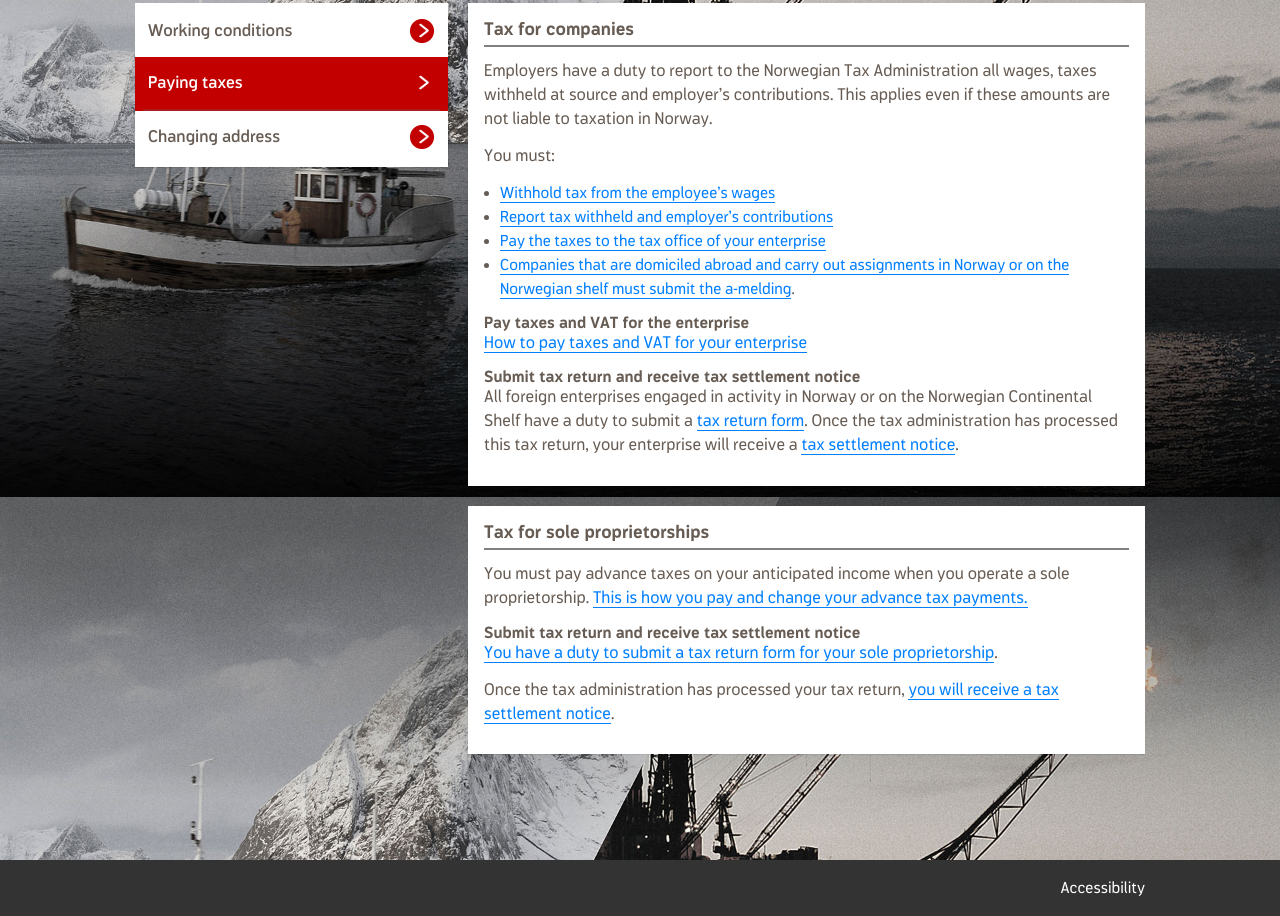
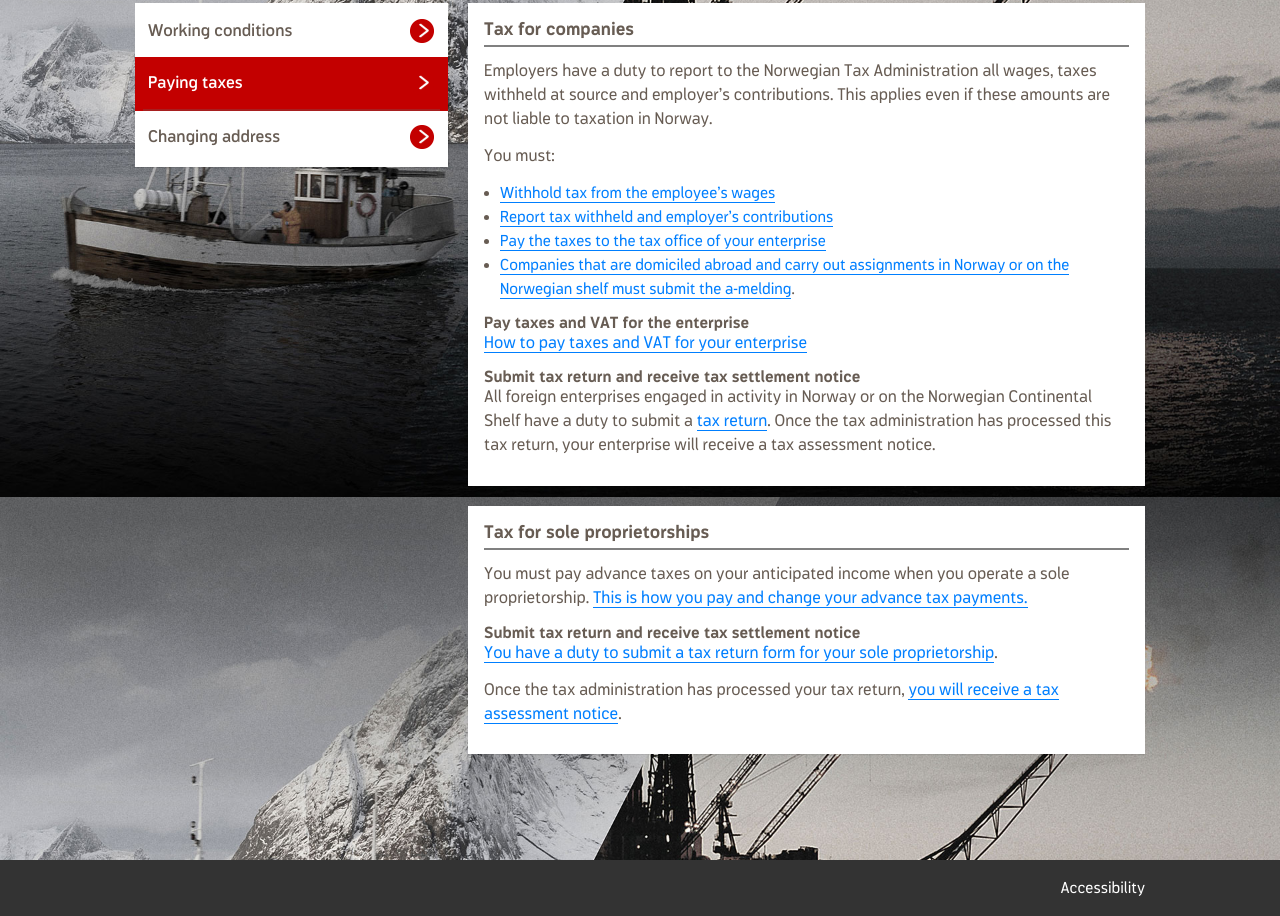
Before and after one commit to navikt/work-in-norway-legacy, a website: page static/site/en/Enterprise/Guide+for+providing+temporary+service+in+Norway/Operating/Paying+taxes.html in a window 1280 px wide. Shown: the part 303-1219 px from the top of the page. Drawn offline with Linux system fonts and the light colour scheme.

Commit message:
Update Paying+taxes.html
•	Lenken “Withold tax from the employee’s wages” må lede til As an employer, you are obliged to make withholding tax deductions - The Norwegian Tax Administration (skatteetaten.no)
•	Lenken “Report tax withheld and employer’s contributions” må lede til Foreign employers – reporting obligation in the a-melding - The Norwegian Tax Administration (skatteetaten.no)
•	Lenken “Pay the taxes to the tax office of your enterprise» må lede til Bank account numbers for the payment of taxes and duties - The Norwegian Tax Administration (skatteetaten.no)
•	Fjern teksten “Pay taxes and VAT for the enterprise. How to pay taxes and VAT for your enterprise”
•	Lenketeksten “tax return form” må endres til « tax return» og lede til Submitting a tax return for a company - The Norwegian Tax Administration (skatteetaten.no)
•	Lenketeksten «Tax settlement notice” må endres til «Tax assessment notice» og lenken må fjernes
•	Lenken «You have a duty to submit a tax return for your sole proprietorship” bør lede til The tax return for sole proprietorships - The Norwegian Tax Administration (skatteetaten.no)
•	Lenketeksten «you will receive a tax settlement notice” må endres til “you will receive a tax assessment notice” og lede til View your tax assessment - for self-employed persons - The Norwegian Tax Administration (skatteetaten.no)

```diff
--- a/static/site/en/Enterprise/Guide+for+providing+temporary+service+in+Norway/Operating/Paying+taxes.html
+++ b/static/site/en/Enterprise/Guide+for+providing+temporary+service+in+Norway/Operating/Paying+taxes.html
@@ -243,7 +243,7 @@
                             <ul>
                                 <li>
                                     <a
-                                        href="https://www.skatteetaten.no/en/business-and-organisation/foreign/foreign-companies/employer/tax-deduction-cards/?nav-veiviser=14902"
+                                        href="https://www.skatteetaten.no/en/business-and-organisation/employer/tax-deduction-cards-and-tax-deductions/as-an-employer-you-are-obliged-to-make-withholding-tax-deductions/"
                                         onclick="trackOutboundLink(this, 'Outbound Links', 'skatteetaten.no'); return false;"
                                         >Withhold tax from the employee’s
                                         wages</a
@@ -251,7 +251,7 @@
                                 </li>
                                 <li>
                                     <a
-                                        href="https://www.skatteetaten.no/en/business-and-organisation/foreign/foreign-companies/employer/?nav-veiviser=14902"
+                                        href="https://www.skatteetaten.no/en/business-and-organisation/employer/the-a-melding/the-a-melding-guide/special-groups/foreign-employers-reporting-obligation-in-the-a-melding/"
                                         onclick="trackOutboundLink(this, 'Outbound Links', 'skatteetaten.no'); return false;"
                                         >Report tax withheld and employer’s
                                         contributions</a
@@ -259,7 +259,7 @@
                                 </li>
                                 <li>
                                     <a
-                                        href="https://www.skatteetaten.no/en/business-and-organisation/foreign/foreign-companies/employer/set-up-a-withholding-tax-account/?nav-veiviser=14902"
+                                        href="https://www.skatteetaten.no/en/bank-account-number/"
                                         onclick="trackOutboundLink(this, 'Outbound Links', 'skatteetaten.no'); return false;"
                                         >Pay the taxes to the tax office of your
                                         enterprise</a
@@ -294,16 +294,11 @@
                                 Norway or on the Norwegian Continental Shelf
                                 have a duty to submit a
                                 <a
-                                    href="https://www.skatteetaten.no/en/business-and-organisation/foreign/foreign-companies/tax-returns-and-tax-assessment-notices/?nav-veiviser=14902"
+                                    href="https://www.skatteetaten.no/en/business-and-organisation/foreign/foreign-companies/tax-returns-and-tax-assessment-notices/submitting-a-tax-return-for-a-company/"
                                     onclick="trackOutboundLink(this, 'Outbound Links', 'skatteetaten.no'); return false;"
-                                    >tax return form</a
+                                    >tax return</a
                                 >. Once the tax administration has processed
-                                this tax return, your enterprise will receive a
-                                <a
-                                    href="https://www.skatteetaten.no/en/business-and-organisation/foreign/foreign-companies/tax-returns-and-tax-assessment-notices/?nav-veiviser=14902"
-                                    onclick="trackOutboundLink(this, 'Outbound Links', 'skatteetaten.no'); return false;"
-                                    >tax settlement notice</a
-                                >.
+                                this tax return, your enterprise will receive a tax assessment notice.
                             </p>
                         </article>
                         <article
@@ -329,7 +324,7 @@
                             </h4>
                             <p>
                                 <a
-                                    href="https://www.skatteetaten.no/en/business-and-organisation/foreign/foreign-sole-proprietorships/tax-returns-and-tax-assessment-notices/?nav-veiviser=14902"
+                                    href="https://www.skatteetaten.no/en/business-and-organisation/tax-for-businesses/tax-return/sole-proprietorships/"
                                     onclick="trackOutboundLink(this, 'Outbound Links', 'skatteetaten.no'); return false;"
                                     >You have a duty to submit a tax return form
                                     for your sole proprietorship</a
@@ -339,9 +334,9 @@
                                 Once the tax administration has processed your
                                 tax return,
                                 <a
-                                    href="https://www.skatteetaten.no/en/business-and-organisation/foreign/foreign-sole-proprietorships/tax-returns-and-tax-assessment-notices/?nav-veiviser=14902"
+                                    href="https://www.skatteetaten.no/en/business-and-organisation/tax-for-businesses/tax-assessment/view-your-tax-assessment/"
                                     onclick="trackOutboundLink(this, 'Outbound Links', 'skatteetaten.no'); return false;"
-                                    >you will receive a tax settlement notice</a
+                                    >you will receive a tax assessment notice</a
                                 >.
                             </p>
                         </article>
```
